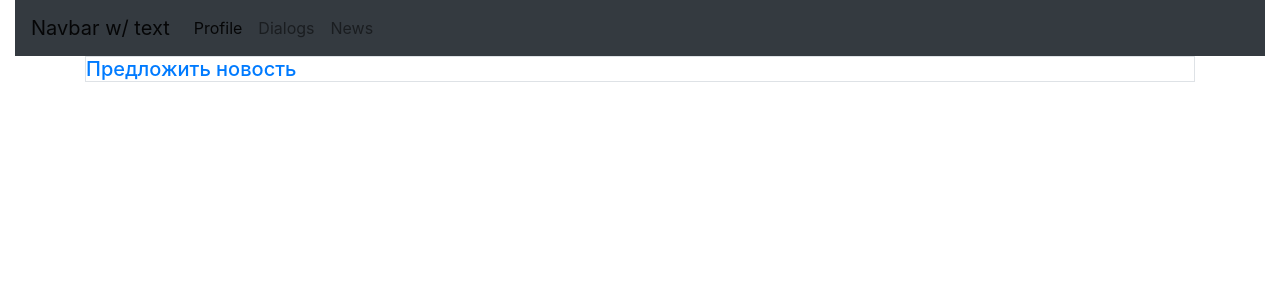
After one commit to tuliman/Private_massages, a Django app: page /news/ in a window 1280 px wide. The commit adds this page. Shown: the top 300 px of the page. Run offline with Django 3.2, Linux system fonts and the light colour scheme; tables that the repository leaves empty hold one stand-in row (values such as "Sample post"); some libraries are stand-ins or nearby versions.

Commit message:
add news, comment, profile_photo

```diff
--- a/chat/models.py
+++ b/chat/models.py
@@ -4,9 +4,10 @@ from django.contrib.auth.models import User
 
 # Create your models here.
 class Profile(models.Model):
-    user = models.ForeignKey(User,on_delete=models.CASCADE)
+    user = models.ForeignKey(User, on_delete=models.CASCADE)
     photo = models.ImageField(blank=True)
-    city = models.CharField(max_length=50,blank=True)
+    city = models.CharField(max_length=50, blank=True)
+
 
 class Chats(models.Model):
     user_1 = models.ForeignKey(User, on_delete=models.CASCADE, related_name='Person_1')
@@ -22,17 +23,26 @@ class Messages(models.Model):
     def __str__(self):
         return self.text
 
+
 class News(models.Model):
     title = models.CharField(max_length=100)
     text = models.TextField()
-    image = models.ImageField(blank=True)
+    image = models.ImageField(blank=True,upload_to='media/news/')
     date = models.DateTimeField(auto_now_add=True)
+    approv = models.BooleanField(default=False, blank=False)
+
+    class Meta:
+        ordering = ['-date']
 
 
 class Comment(models.Model):
-    news =models.ForeignKey(News,on_delete=models.CASCADE)
-    author = models.ForeignKey(User,on_delete=models.CASCADE)
+    news = models.ForeignKey(News, on_delete=models.CASCADE)
+    author = models.ForeignKey(User, on_delete=models.CASCADE)
     text = models.TextField()
-    file = models.FileField(blank=True,upload_to='media/file/')
-    image = models.ImageField(blank=True,upload_to='media/comments/images/')
+    file = models.FileField(blank=True, upload_to='media/file/')
+    image = models.ImageField(blank=True, upload_to='media/comments/images/')
     create = models.DateTimeField(auto_now_add=True)
+    approved = models.BooleanField(default=False, blank=False)
+
+    class Meta:
+        ordering = ['-create']
--- a/chat/templates/chat/base.html
+++ b/chat/templates/chat/base.html
@@ -26,7 +26,7 @@
                 <a class="nav-link" href="">Dialogs</a>
             </li>
             <li class="nav-item">
-                <a class="nav-link" href="#">News</a>
+                <a class="nav-link" href="{% url 'news' %}">News</a>
             </li>
         </ul>
 
--- /dev/null
+++ b/chat/templates/chat/news.html
@@ -0,0 +1,16 @@
+{% extends 'chat/base.html' %}
+{% load bootstrap4 %}
+
+{% block title %} News {% endblock %}
+
+
+{% block content %}
+<div class="container">
+{% for obj in news %}
+
+{% endfor %}
+    <h5 class="border">
+     <a href="{% url 'create' %}">Предложить новость</a>
+    </h5>
+</div>
+{% endblock %}
--- a/chat/urls.py
+++ b/chat/urls.py
@@ -1,6 +1,7 @@
 from django.urls import path
 
-from .views import profile, registration, auth, anny_user_profile, create_chat,ChatMessages,LogoutProfile
+from .views import profile, registration, auth, anny_user_profile, create_chat, ChatMessages, LogoutProfile, view_news, \
+    AddNews
 
 urlpatterns = [
     path('auth/', auth, name='auth'),
@@ -9,6 +10,8 @@ urlpatterns = [
     path('', profile, name='profile'),
     path('profile/<int:id>/', anny_user_profile, name='any_user_id'),
     path('<int:opponent_id>/dialog/', create_chat, name='create_chat'),
-    path('/dialog/<int:chat_id>/',ChatMessages.as_view(),name='dialog')
+    path('dialog/<int:chat_id>/', ChatMessages.as_view(), name='dialog'),
+    path('news/', view_news, name='news'),
+    path('news/create/', AddNews.as_view(), name='create')
 
 ]
--- a/chat/views.py
+++ b/chat/views.py
@@ -1,14 +1,14 @@
 from django.shortcuts import render, redirect, HttpResponse, get_object_or_404
 from django.urls import reverse
 
-from .models import Chats, Messages,Comment,Profile,News
+from .models import Chats, Messages, Comment, Profile, News
 from django.contrib.auth import login, authenticate
 from django.contrib.auth.models import User
 from django.views import View
 from django.contrib.auth.views import LogoutView
 from django.contrib import messages
 from django.contrib.auth.decorators import login_required
-from .forms import RegistrationUserForm, AuthUserForm, MessagesForm
+from .forms import RegistrationUserForm, AuthUserForm, MessagesForm, NewsForm
 
 
 # Create your views here.
@@ -41,7 +41,6 @@ def registration(request):
             new_user = form.save(commit=False)
             new_user.set_password(form.cleaned_data['password'])
             new_user.save()
-            Baned_User.objects.create(user=new_user)
 
             return redirect('auth')
         else:
@@ -117,3 +116,21 @@ class ChatMessages(View):
             message.save()
 
             return redirect(reverse('dialog', kwargs={'chat_id': chat_id.id}))
+
+
+def view_news(request):
+    news = News.objects.all()
+    return render(request, 'chat/news.html', {'news': news})
+
+
+class AddNews(View):
+    def get(self, request):
+        form = NewsForm()
+        return render(request,'chat/add_news.html',{'data':form})
+    def post(self,request):
+        form = NewsForm(request.POST,request.FILE)
+        if form.is_valid():
+            form.save()
+            return redirect(view_news)
+        else:
+            return render(request,'chat/add_news.html',{'data':form})
```
Also changed, not shown: chat/forms.py (+8 -1 lines), chat/templates/chat/add_news.html (added, +14 -0 lines), chat/templates/chat/login.html (+4 -3 lines), chat/templates/chat/profile.html (+14 -8 lines).
